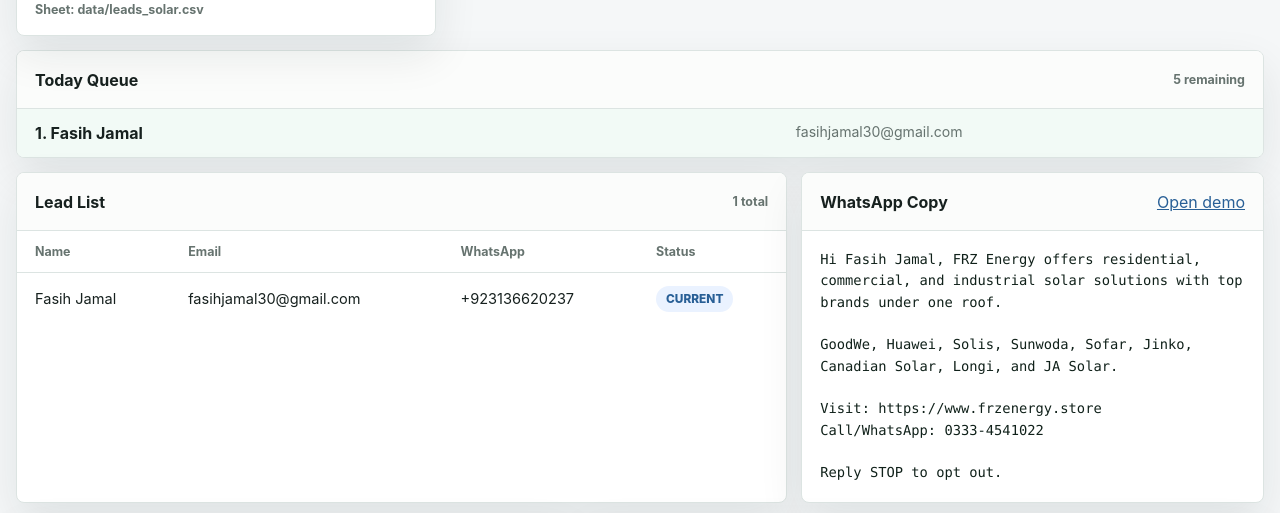
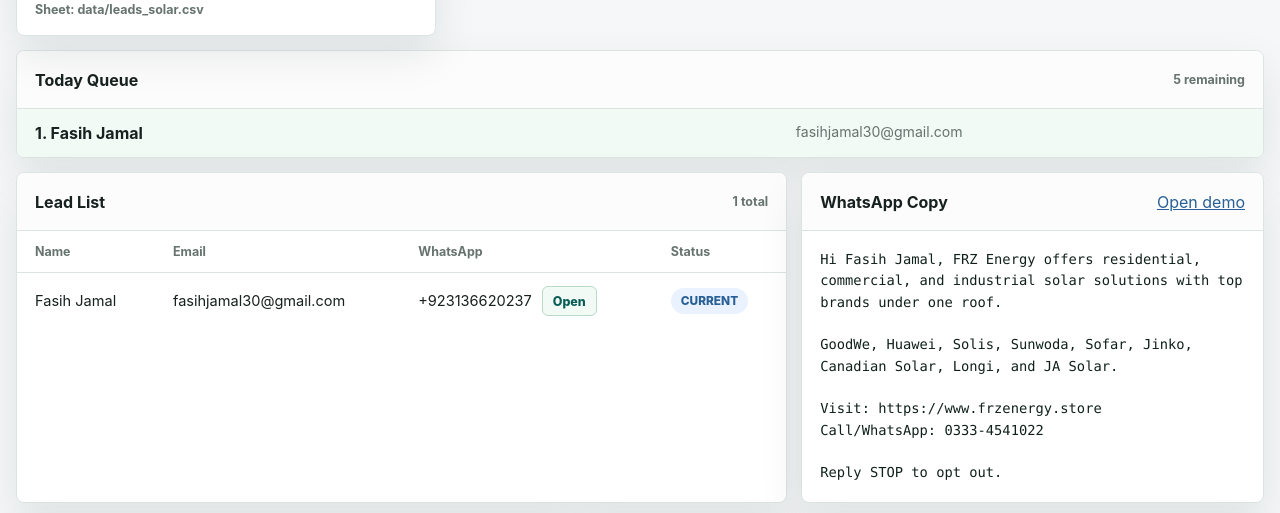
Before and after one commit to fasihM872/Automation, a Flask app: page / in a window 1280 px wide. Shown: the part 1453-1966 px from the top of the page. Run offline with Flask 3, Linux system fonts and the light colour scheme.

Commit message:
twilio updates

```diff
--- a/app.py
+++ b/app.py
@@ -5,6 +5,7 @@ import subprocess
 import sys
 from datetime import date, datetime
 from pathlib import Path
+from urllib.parse import quote
 
 from dotenv import load_dotenv
 from flask import Flask, redirect, render_template, request, Response, send_from_directory, url_for
@@ -365,8 +366,16 @@ def _preview_image_url(template):
     return ""
 
 
+def _whatsapp_web_url(phone, text):
+    number = normalize_phone(phone, config.DEFAULT_COUNTRY_CODE)
+    if not number:
+        return ""
+    digits = "".join(ch for ch in number if ch.isdigit())
+    return f"https://wa.me/{digits}?text={quote(text)}"
+
+
 def _build_dashboard(niche_name, requested_sheet=None, email_subject=None, email_intro=None, preview_image=None):
-    load_dotenv()
+    load_dotenv(override=True)
     base_niche_cfg = config.NICHES[niche_name]
     sheet = _resolve_sheet(niche_name, base_niche_cfg, requested_sheet)
     leads = list(load_leads(sheet)) if Path(sheet).exists() else []
@@ -393,12 +402,16 @@ def _build_dashboard(niche_name, requested_sheet=None, email_subject=None, email
 
     enriched_leads = []
     for lead in leads:
+        lead_message = None
+        if templates:
+            lead_message = build_message(lead, templates[0], niche_cfg, niche_name, sender_name, sender_email)
         enriched_leads.append(
             {
                 "name": lead.name,
                 "email": lead.email,
                 "phone": lead.phone,
                 "normalized_phone": normalize_phone(lead.phone, config.DEFAULT_COUNTRY_CODE) or lead.phone,
+                "whatsapp_url": _whatsapp_web_url(lead.phone, lead_message.whatsapp_text) if lead_message else "",
                 "sent": (niche_name, lead.email, lead.phone) in sent_keys,
                 "current": current_business
                 and lead.email == current_business.email
--- a/main.py
+++ b/main.py
@@ -251,7 +251,7 @@ def apply_message_overrides(niche_cfg, args):
 
 
 def run(args):
-    load_dotenv()
+    load_dotenv(override=True)
     niche_name = args.niche or config.ACTIVE_NICHE
     niche_cfg = apply_message_overrides(config.NICHES[niche_name], args)
     sheet = Path(args.sheet) if args.sheet else niche_cfg["sheet"]
--- a/static/styles.css
+++ b/static/styles.css
@@ -516,6 +516,39 @@ td {
   font-size: 0.91rem;
 }
 
+.phone-action {
+  display: flex;
+  align-items: center;
+  gap: 10px;
+  min-width: 0;
+}
+
+.phone-action span {
+  overflow-wrap: anywhere;
+}
+
+.mini-action {
+  display: inline-flex;
+  align-items: center;
+  justify-content: center;
+  min-height: 30px;
+  padding: 0 10px;
+  border: 1px solid #b9d9c9;
+  border-radius: 6px;
+  background: #f2faf6;
+  color: var(--accent-dark);
+  font-size: 0.78rem;
+  font-weight: 800;
+  text-decoration: none;
+  white-space: nowrap;
+}
+
+.mini-action:hover {
+  border-color: var(--accent);
+  background: var(--accent);
+  color: #fff;
+}
+
 tr:last-child td {
   border-bottom: 0;
 }
--- a/templates/dashboard.html
+++ b/templates/dashboard.html
@@ -238,7 +238,14 @@
               <tr>
                 <td>{{ lead.name }}</td>
                 <td>{{ lead.email or "None" }}</td>
-                <td>{{ lead.normalized_phone or "None" }}</td>
+                <td>
+                  <div class="phone-action">
+                    <span>{{ lead.normalized_phone or "None" }}</span>
+                    {% if lead.whatsapp_url %}
+                    <a class="mini-action" href="{{ lead.whatsapp_url }}" target="_blank" rel="noopener">Open</a>
+                    {% endif %}
+                  </div>
+                </td>
                 <td>
                   <span class="pill {% if lead.sent %}sent{% elif lead.current %}current{% elif lead.queued %}queued{% endif %}">
                     {% if lead.sent %}sent{% elif lead.current %}current{% elif lead.queued %}today{% else %}pending{% endif %}
```
Also changed, not shown: 2 other files.
